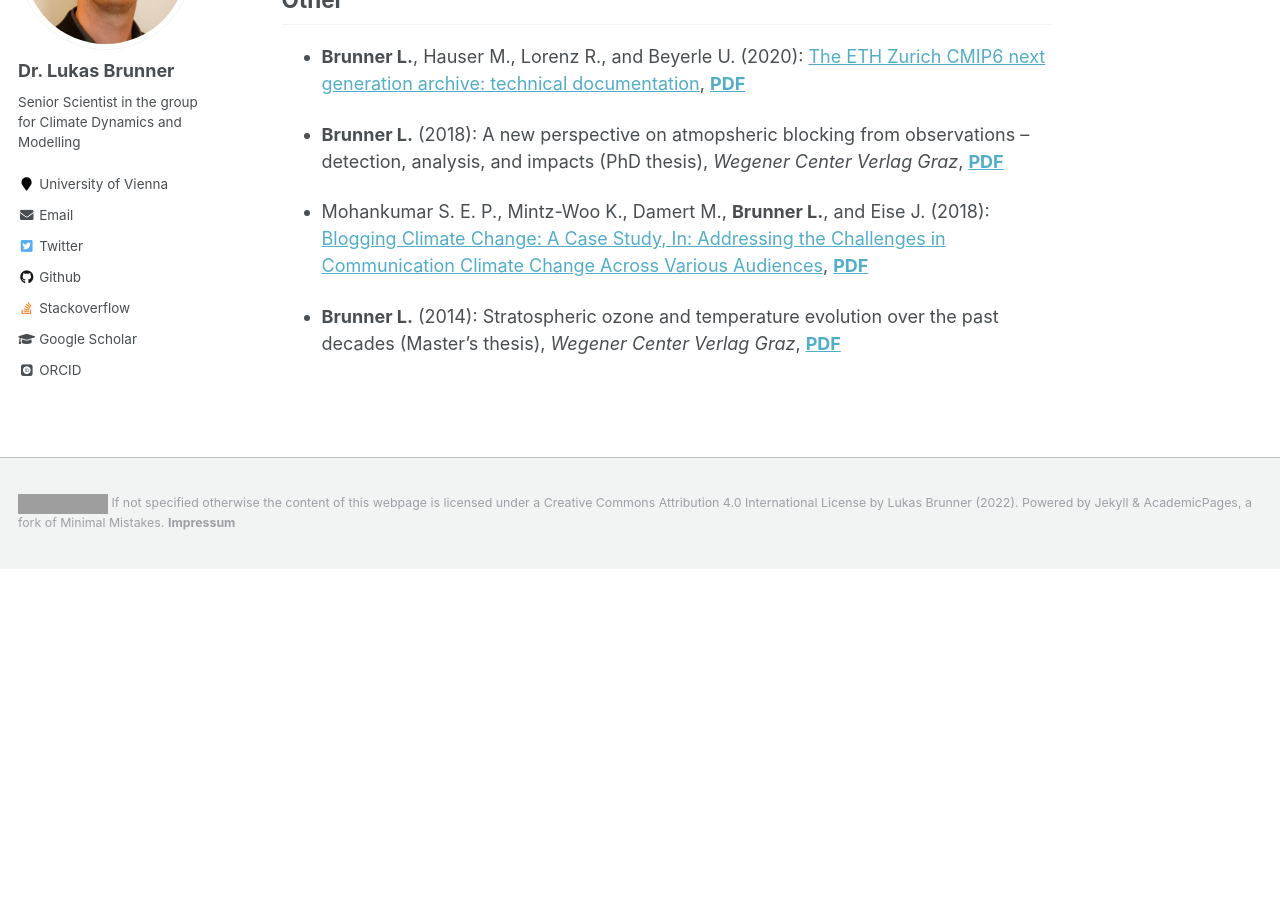
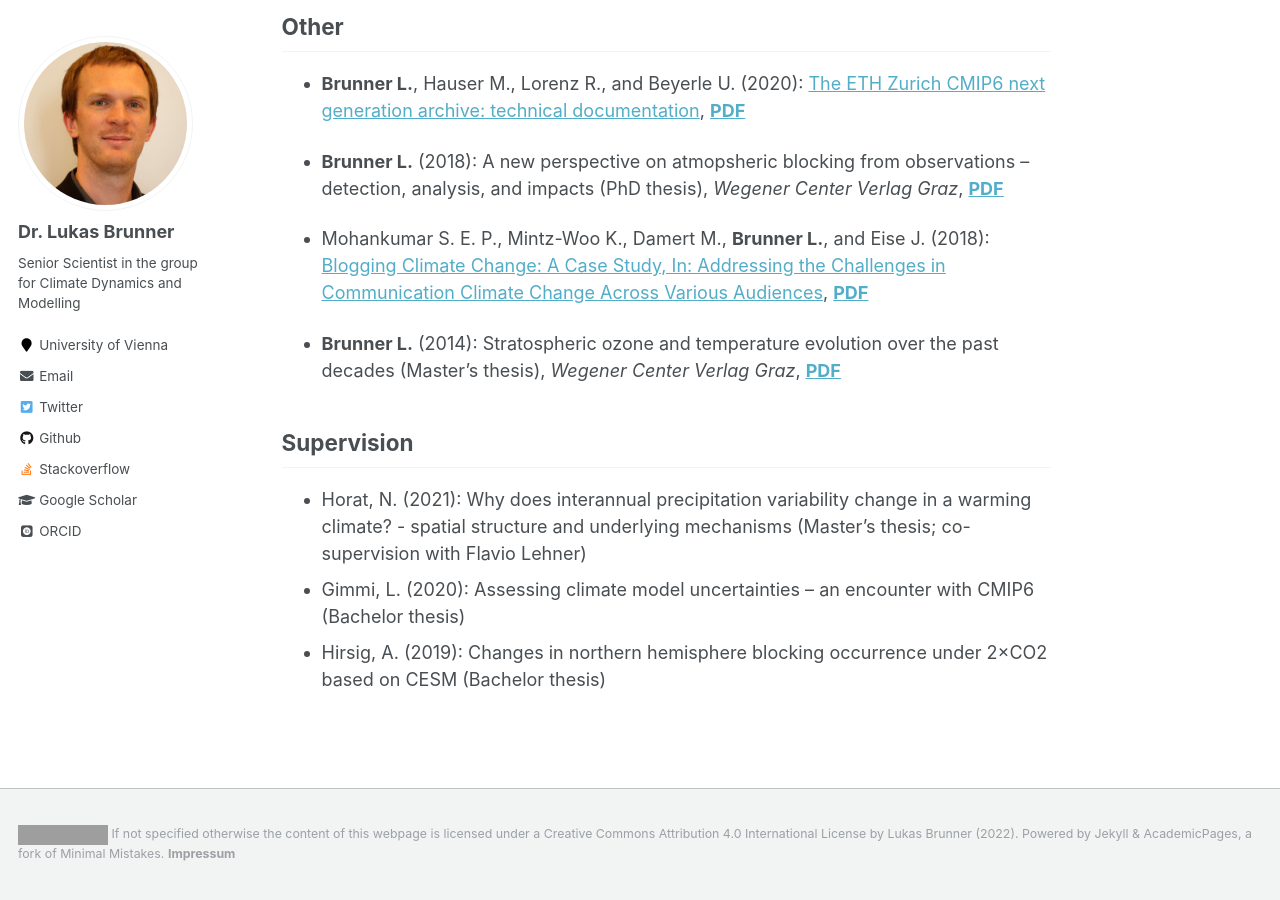
Before and after one commit to lukasbrunner/lukasbrunner.github.io, a Jekyll site: the page built from _publications/publications.md, in a window 1280 px wide and 900 px high, scrolled down 1925 px. Built offline with Jekyll 4.4.1, drawn with Linux system fonts in a browser that asks for light colours; some web fonts are replaced; before the commit the page ends 2494 px from its top, so only the background shows below that; some of the changed text lies outside the part shown; grey boxes are pictures that could not be loaded.

Commit message:
Add supervision

```diff
--- a/_publications/publications.md
+++ b/_publications/publications.md
@@ -10,10 +10,10 @@ For a summary of my activity as reviewer you can also have a look at my <a href=
 Preprint
 --------
 
-- Brunner L., Sippel S. (submitted):
+- Brunner L., Sippel S. (2020):
 <a href="https://doi.org/10.31223/X53M0J" target="_blank">
 Separation of climate models and observations based on daily output using machine learning</a>,
-_Env. Data Sci._,
+submitted to _Env. Data Sci._ / available on EarthArXiv,
 <a href="https://lukasbrunner.github.io/files/Brunner2022_EarthArxiv.pdf" target="_blank"><b>PDF</b></a>
 
 
@@ -134,3 +134,11 @@ Blogging Climate Change: A Case Study, In: Addressing the Challenges in Communic
 Stratospheric ozone and temperature evolution over the past decades (Master's thesis),
 _Wegener Center Verlag Graz_,
 <a href="https://lukasbrunner.github.io/files/Brunner2014.pdf" target="_blank"><b>PDF</b></a>
+
+
+Supervision
+-----------
+
+- Horat, N. (2021): Why does interannual precipitation variability change in a warming climate? - spatial structure and underlying mechanisms (Master's thesis; co-supervision with Flavio Lehner)
+- Gimmi, L. (2020): Assessing climate model uncertainties – an encounter with CMIP6 (Bachelor thesis)
+- Hirsig, A. (2019): Changes in northern hemisphere blocking occurrence under 2×CO2 based on CESM (Bachelor thesis)
```
